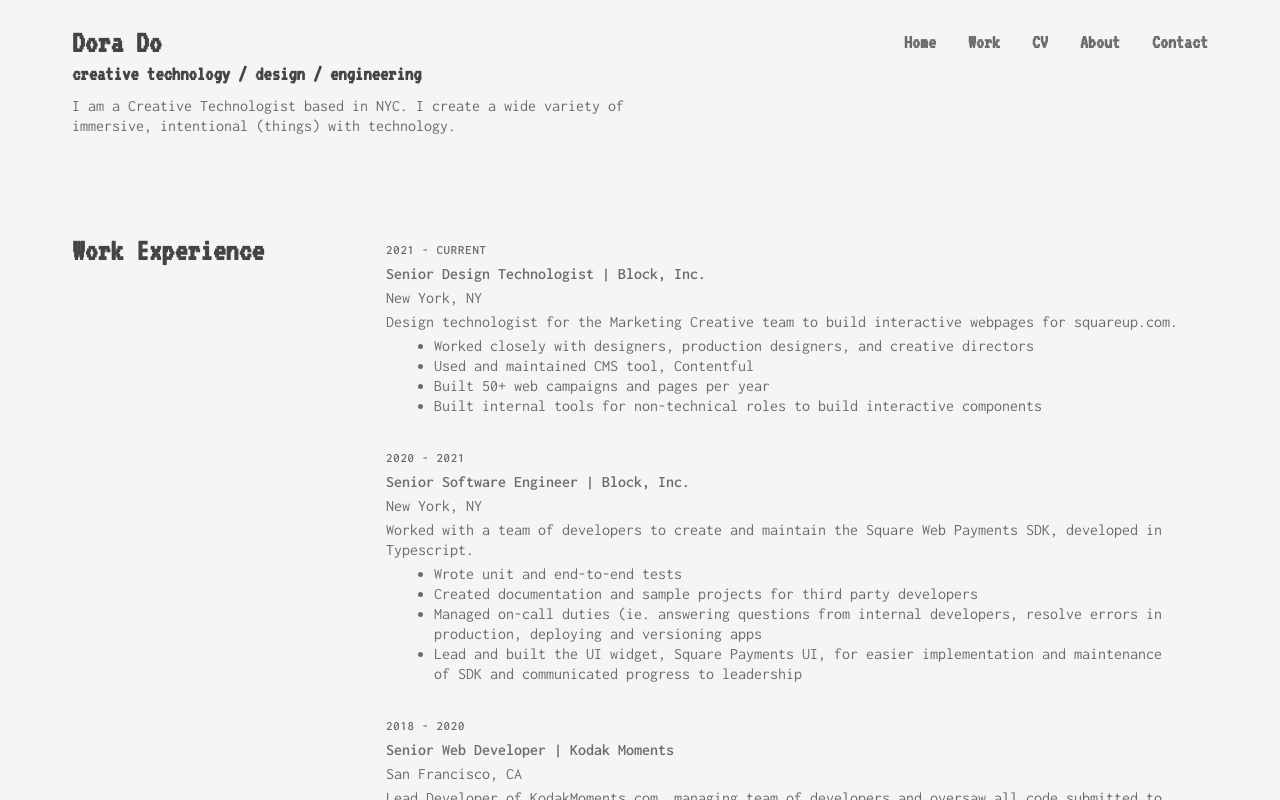
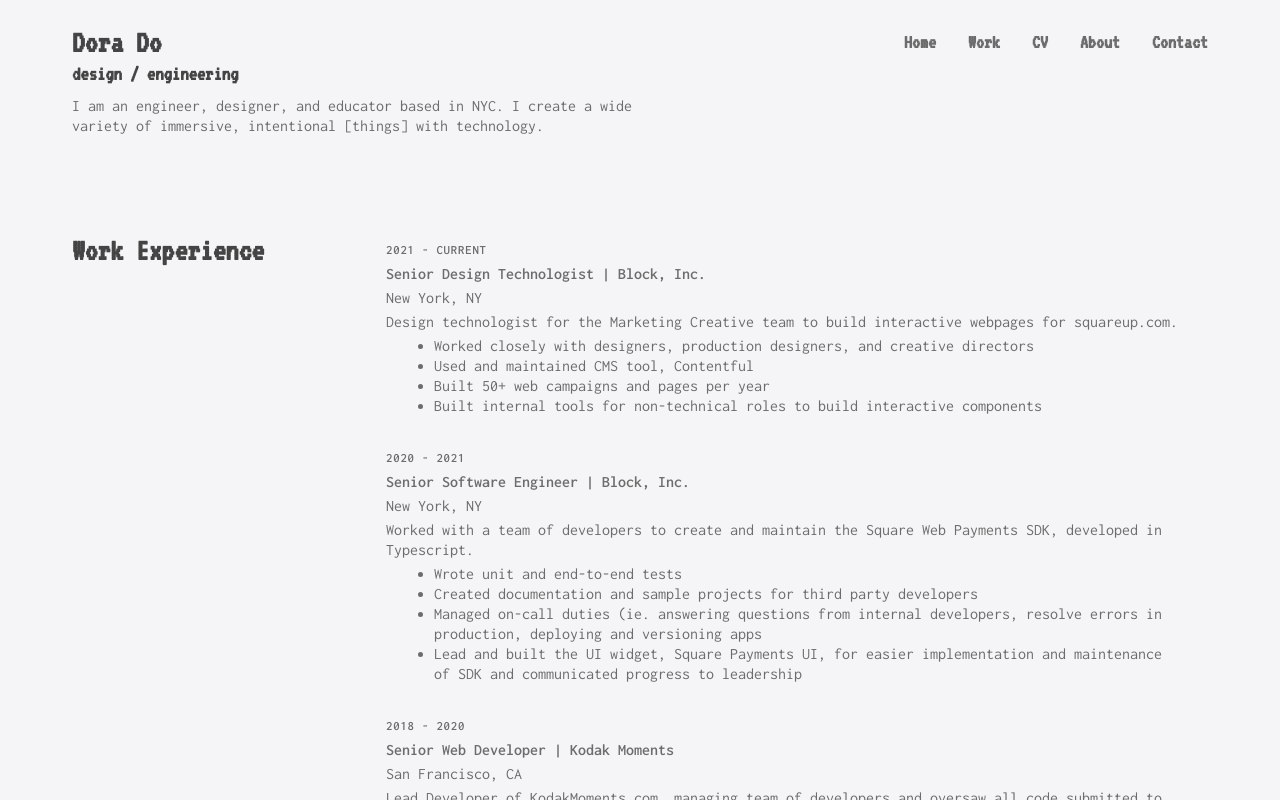
Before and after one commit to doradocodes/portfolio-next, a Next.js app: page /cv in a window 1280 px wide. Built offline with nearby package versions, Linux system fonts and the light colour scheme.

Commit message:
Update title

```diff
--- a/src/app/layout.js
+++ b/src/app/layout.js
@@ -7,8 +7,8 @@ import Nav from "@/components/Nav/Nav";
 const inter = Inter({subsets: ["latin"]});
 
 export const metadata = {
-    title: "Dora Do - Creative Technologist",
-    description: "Dora Do is a creative technologist based in New York City. She is passionate about creating interactive experiences that are both engaging and accessible.",
+    title: "Dora Do - Design / Engineering",
+    description: "Dora Do is a design technologist based in New York City. She is passionate about creating interactive experiences that are both engaging and accessible.",
 };
 
 export default function RootLayout({children}) {
--- a/src/components/Header/Header.js
+++ b/src/components/Header/Header.js
@@ -8,8 +8,8 @@ export default function Header() {
         <div className={styles.info}>
             <h1>Dora Do</h1>
             {/*<h2>Creative Technologist</h2>*/}
-            <h2 className={styles.subtitle}>creative technology / design / engineering</h2>
-            <p>I am a Creative Technologist based in NYC. I create a wide variety of immersive, intentional (things)
+            <h2 className={styles.subtitle}>design / engineering</h2>
+            <p>I am an engineer, designer, and educator based in NYC. I create a wide variety of immersive, intentional [things]
                 with
                 technology.</p>
             <p className={classNames('display-print')}>doradocodes@gmail.com</p>
```
